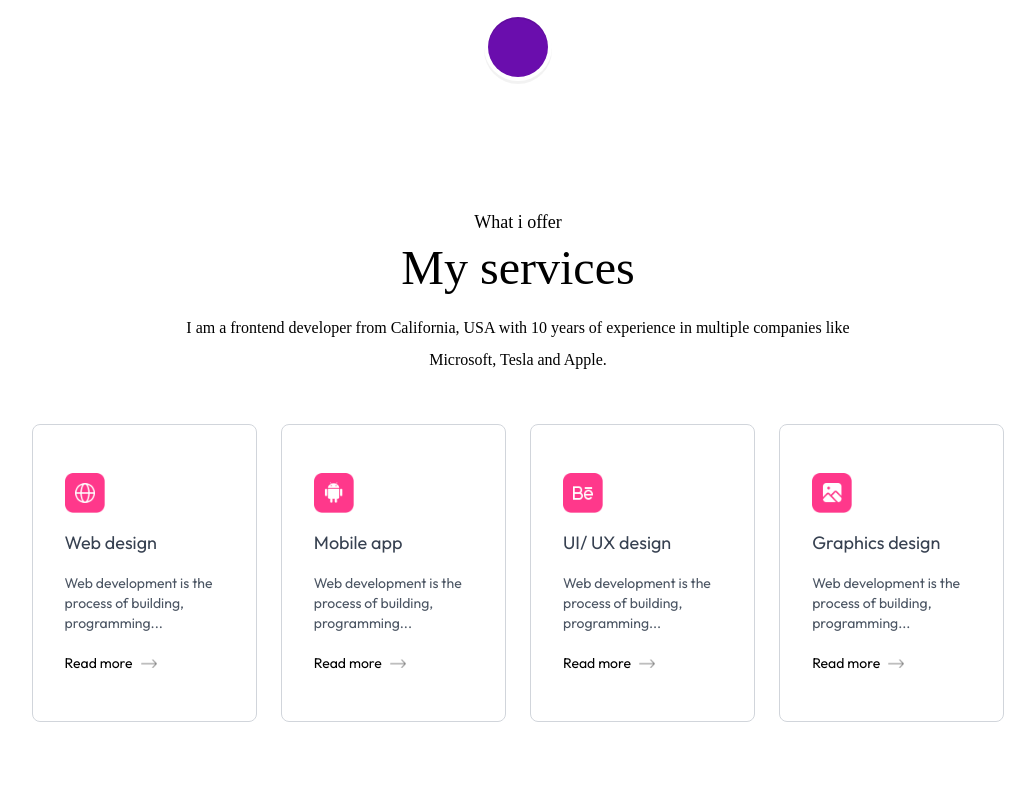
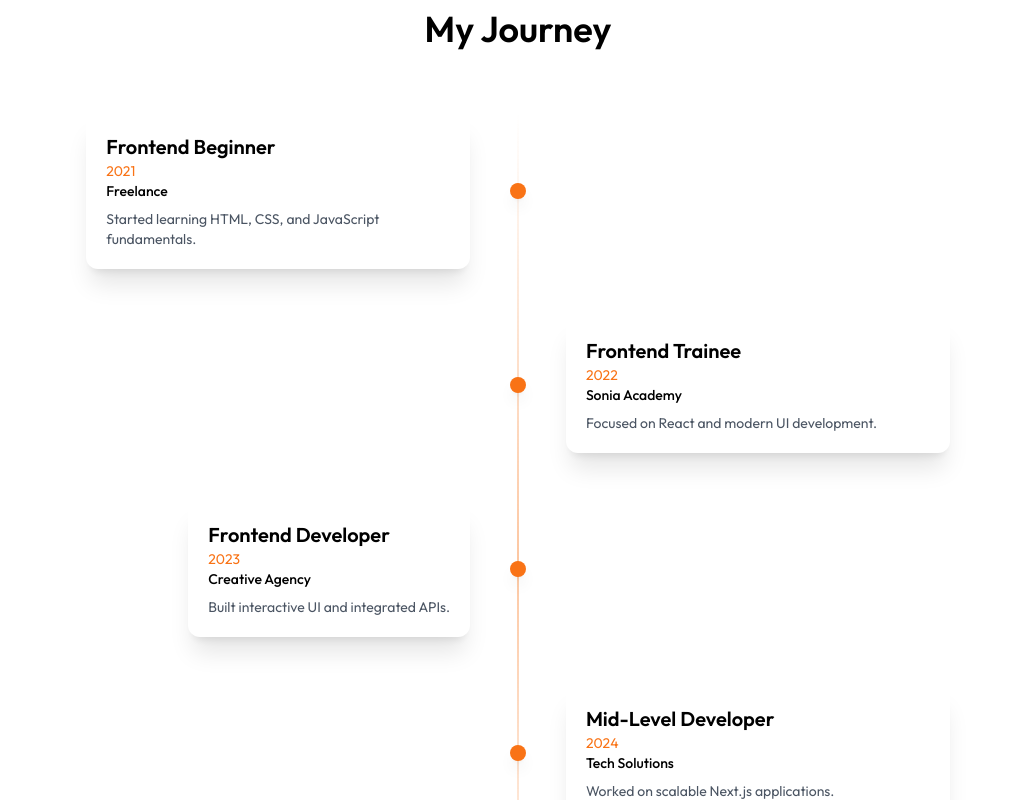
Before and after one commit to Rajibbepary/personal-, a Next.js app: page / in a window 1280 px wide. Shown: the part 1680-2480 px from the top of the page, without its empty margins (122-1157 px from the left). Built offline with nearby package versions, Linux system fonts and the light colour scheme; a web font is replaced by a local one.

Commit message:
journeysection update

```diff
--- a/app/page.js
+++ b/app/page.js
@@ -6,7 +6,7 @@ import Services from "@/components/Services";
 import Work from "@/components/Work";
 import Contact from "@/components/Contact";
 import Footer from "@/components/Footer";
-import Education from "@/components/Education";
+import Journey from "@/components/Journey";
 
 export default function Page() {
     return (
@@ -15,7 +15,7 @@ export default function Page() {
             <Navbar />
             <Header />
             <About />
-            <Education/>
+            <Journey/>
             <Services />
             <Work />
             <Contact />
--- a/components/Education.jsx
+++ /dev/null
@@ -1,44 +0,0 @@
-
-"use client";
-
-import React from "react";
-
-import {
-  VerticalTimeline,
-  VerticalTimelineElement,
-} from "react-vertical-timeline-component";
-
-import "react-vertical-timeline-component/style.min.css";
-
-const Education = () => {
-  return (
-    <div>
-      <h1 className="text-center text-4xl font-bold mb-4">My Journey</h1>
-
-      <VerticalTimeline>
-        <VerticalTimelineElement
-  date="2020 - 2023"
-  contentStyle={{
-    background: "#1D293D",
-    color: "#fff",
-    transition: "all 0.4s ease",
-  }}
-  contentArrowStyle={{ borderRight: "7px solid #1D293D" }}
-  className="vertical-timeline-element--work custom-timeline"
-  iconStyle={{
-    background: "#6A0DAD",
-    color: "#fff",
-  }}
->
-  <h3 className="text-xl font-bold">
-    Bachelor of Computer Science
-  </h3>
-
-  <p>B.Sc in Computer Science & Engineering</p>
-</VerticalTimelineElement>
-      </VerticalTimeline>
-    </div>
-  );
-};
-
-export default Education;
--- /dev/null
+++ b/components/Journey.jsx
@@ -0,0 +1,78 @@
+"use client";
+
+import { motion } from "framer-motion";
+import { useInView } from "react-intersection-observer";
+import {JOURNEY} from "@/public/assets/assets"
+
+const JourneyItem = ({ item, index }) => {
+  const isLeft = index % 2 === 0;
+
+  const { ref, inView } = useInView({
+    threshold: 0.2,
+    triggerOnce: true,
+  });
+
+  return (
+    <div ref={ref} className="flex items-center justify-between mb-12 relative">
+      {/* Left Side */}
+      <div className="w-1/2 flex justify-end pr-10">
+        {isLeft && (
+          <motion.div
+            initial={{ opacity: 0, x: -50 }}
+            animate={inView ? { opacity: 1, x: 0 } : {}}
+            transition={{ duration: 0.6, delay: index * 0.1 }}
+            className="bg-white dark:bg-gray-900 shadow-xl p-5 rounded-xl max-w-sm"
+          >
+            <h3 className="text-xl font-bold">{item.title}</h3>
+            <p className="text-sm text-orange-500">{item.year}</p>
+            <p className="text-sm font-medium">{item.sub}</p>
+            <p className="text-gray-600 dark:text-gray-300 text-sm mt-2">
+              {item.desc}
+            </p>
+          </motion.div>
+        )}
+      </div>
+
+      {/* Center Dot */}
+      <div className="w-4 h-4 rounded-full bg-orange-500 shadow-lg z-10" />
+
+      {/* Right Side */}
+      <div className="w-1/2 pl-10">
+        {!isLeft && (
+          <motion.div
+            initial={{ opacity: 0, x: 50 }}
+            animate={inView ? { opacity: 1, x: 0 } : {}}
+            transition={{ duration: 0.6, delay: index * 0.1 }}
+            className="bg-white dark:bg-gray-900 shadow-xl p-5 rounded-xl max-w-sm"
+          >
+            <h3 className="text-xl font-bold">{item.title}</h3>
+            <p className="text-sm text-orange-500">{item.year}</p>
+            <p className="text-sm font-medium">{item.sub}</p>
+            <p className="text-gray-600 dark:text-gray-300 text-sm mt-2">
+              {item.desc}
+            </p>
+          </motion.div>
+        )}
+      </div>
+    </div>
+  );
+};
+
+export default function JourneySection() {
+  return (
+    <section className="py-20 px-6 md:px-20 bg-[#FFFFFF] dark:bg-[#11001F]">
+      <h2 className="text-center text-4xl font-bold mb-16">
+        My Journey
+      </h2>
+
+      <div className="relative max-w-5xl mx-auto">
+        {/* Vertical line */}
+        <div className="absolute left-1/2 top-0 bottom-0 w-[2px] bg-gradient-to-b from-transparent via-orange-500/40 to-transparent transform -translate-x-1/2" />
+
+        {JOURNEY.map((item, index) => (
+          <JourneyItem key={index} item={item} index={index} />
+        ))}
+      </div>
+    </section>
+  );
+}
--- a/package.json
+++ b/package.json
@@ -9,6 +9,7 @@
     "lint": "eslint"
   },
   "dependencies": {
+    "framer-motion": "^12.38.0",
     "lenis": "^1.3.11",
     "next": "15.5.3",
     "react": "19.1.0",
--- /dev/null
+++ b/public/assets/assets.js
@@ -0,0 +1,33 @@
+
+export const JOURNEY = [
+  {
+    year: "2021",
+    title: "Frontend Beginner",
+    sub: "Freelance",
+    desc: "Started learning HTML, CSS, and JavaScript fundamentals.",
+  },
+  {
+    year: "2022",
+    title: "Frontend Trainee",
+    sub: "Sonia Academy",
+    desc: "Focused on React and modern UI development.",
+  },
+  {
+    year: "2023",
+    title: "Frontend Developer",
+    sub: "Creative Agency",
+    desc: "Built interactive UI and integrated APIs.",
+  },
+  {
+    year: "2024",
+    title: "Mid-Level Developer",
+    sub: "Tech Solutions",
+    desc: "Worked on scalable Next.js applications.",
+  },
+  {
+    year: "2025",
+    title: "Senior Developer",
+    sub: "Sonia Academy",
+    desc: "Led frontend architecture and mentored devs.",
+  },
+];
```
Also changed, not shown: 1 other file (tests, documents, lock files or other folders).
